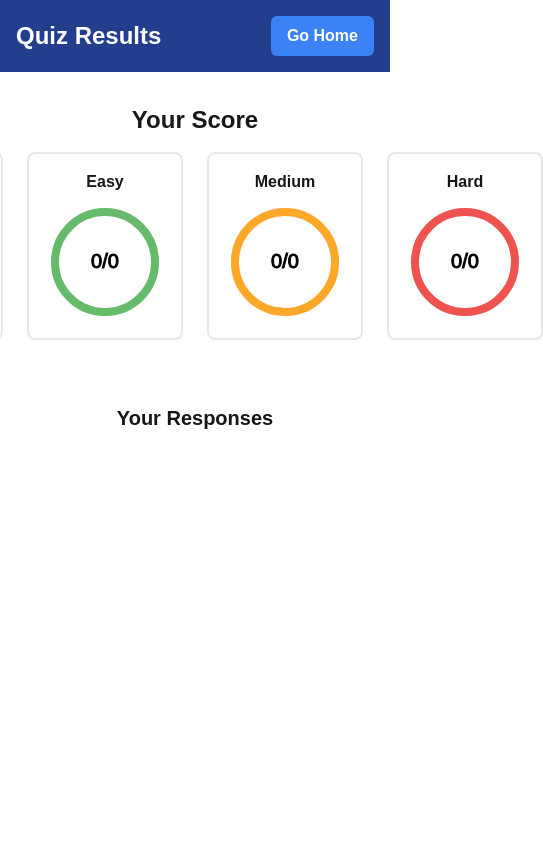
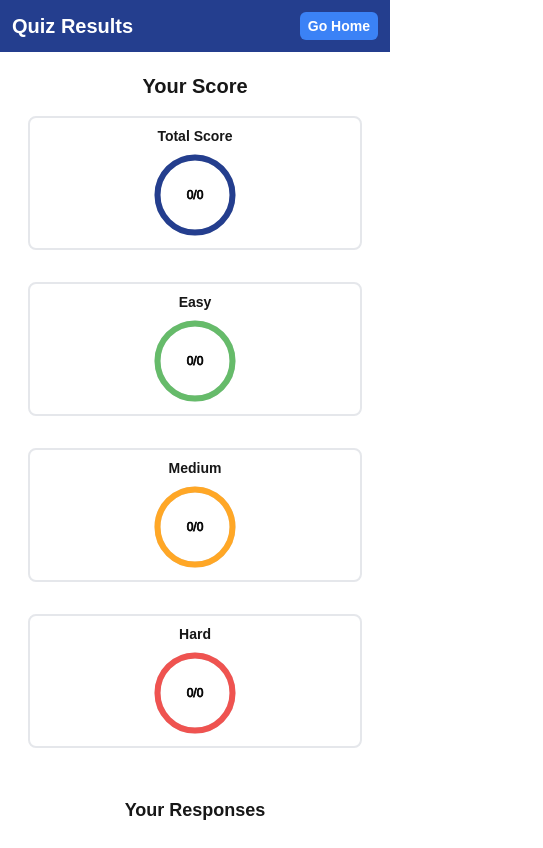
Before and after one commit to harshitvarma638/quiz-assign, a Next.js app: page /Results in a window 390 px wide. Shown: the whole page, 543 px wide, since content can reach past the window. Built offline with nearby package versions, Linux system fonts and the light colour scheme.

Commit message:
made mobile responsive

```diff
--- a/app/(Results)/Results/page.tsx
+++ b/app/(Results)/Results/page.tsx
@@ -74,8 +74,8 @@ export default function Results() {
 
     return (
         <div>
-      <div className="flex items-center justify-between p-4 bg-[#243e8e]">
-        <h1 className="text-2xl font-bold text-white">Quiz Results</h1>
+        <div className="flex items-center justify-between p-3 sm:p-4 bg-[#243e8e]">
+            <h1 className="text-xl sm:text-2xl font-bold text-white">Quiz Results</h1>
             <button
             onClick={() => {
                 localStorage.clear();
@@ -91,32 +91,53 @@ export default function Results() {
                 });
                 router.push("/");
             }}
-          className="px-4 py-2 bg-blue-500 text-white rounded-md font-semibold text-md"
+            className="px-2 py-1 sm:px-4 sm:py-2 bg-blue-500 text-white rounded-md font-semibold text-sm sm:text-md"
             >
             Go Home
             </button>
         </div>
-      <div className="my-4 flex flex-col items-center justify-center p-4">
-        <h1 className="text-2xl font-bold">Your Score</h1>
-        <div className="mt-4 flex flex-row gap-6">
+        <div className="my-2 sm:my-4 flex flex-col items-center justify-center p-3 sm:p-4">
+            <h1 className="text-xl sm:text-2xl font-bold">Your Score</h1>
+            <div className="mt-4 grid grid-cols-1 sm:grid-cols-2 md:flex md:flex-row gap-4 sm:gap-6 w-full px-4 sm:px-0">
+            <div className="w-full md:w-auto">
                 <ProgressBar score={totalCorrect} total={quizData.questions.length} color="#243e8e" label="Total Score" />
+            </div>
+            <div className="w-full md:w-auto">
                 <ProgressBar score={difficultyScores.easy} total={quizData.questions.filter((q) => q.difficulty === "easy").length} color="#66bb6a" label="Easy" />
+            </div>
+            <div className="w-full md:w-auto">
                 <ProgressBar score={difficultyScores.medium} total={quizData.questions.filter((q) => q.difficulty === "medium").length} color="#ffa726" label="Medium" />
+            </div>
+            <div className="w-full md:w-auto">
                 <ProgressBar score={difficultyScores.hard} total={quizData.questions.filter((q) => q.difficulty === "hard").length} color="#ef5350" label="Hard" />
             </div>
             </div>
-      <div className="mt-4 p-4">
-        <div className="mb-4 flex items-center justify-center">
-          <h2 className="text-xl font-bold">Your Responses</h2>
+        </div>
+        <div className="mt-2 sm:mt-4 p-3 sm:p-4">
+            <div className="mb-3 sm:mb-4 flex items-center justify-center">
+            <h2 className="text-lg sm:text-xl font-bold">Your Responses</h2>
             </div>
             {quizData.questions.map((question, index) => {
             const selectedAnswer = quizData.selectedAnswers.find((ans) => ans.question === question.question);
             const questionWithShuffledOptions = processedQuestions.find((q) => q.question === question.question);
 
             return (
-            <div key={index} className="mb-4 border-2 rounded-lg p-4">
-              <p className="font-semibold">{index + 1} - {question.question}</p>
-              <div className="mt-2" style={{ width: 'fit-content', minWidth: '25%' }}>
+                <div key={index} className="mb-4 border-2 rounded-lg p-3 sm:p-4">
+                    <div className="flex flex-col sm:flex-row sm:items-center gap-2 sm:gap-0 sm:justify-between">
+                        <p className="text-sm sm:text-base font-semibold">{index + 1} - {question.question}</p>
+                        <h2
+                            className={`text-xs sm:text-sm font-bold px-3 py-1 rounded-lg inline-block w-fit ${
+                            question.difficulty === "easy"
+                                ? "bg-green-400"
+                                : question.difficulty === "medium"
+                                ? "bg-orange-400"
+                                : "bg-red-500"
+                            }`}
+                        >
+                            {question.difficulty}
+                        </h2>
+                    </div>
+                    <div className="mt-2 w-full sm:w-fit">
                     {questionWithShuffledOptions?.shuffledOptions.map((opt: any, i: any) => {
                     const isSelected = opt.option === selectedAnswer?.selectedOption;
                     const isCorrect = opt.isCorrect;
@@ -125,7 +146,7 @@ export default function Results() {
                     return (
                         <label
                         key={opt.option}
-                      className={`flex items-center justify-between min-w-1/4 m-2 space-x-3 cursor-pointer rounded-md border-[1px] border-gray-600 p-2`}
+                        className={`flex items-center justify-between w-full sm:min-w-[300px] m-1 sm:m-2 space-x-2 sm:space-x-3 cursor-pointer rounded-md border-[1px] border-gray-600 p-2 text-sm sm:text-base`}
                         style={{
                             boxShadow:
                             isCorrect
@@ -144,10 +165,10 @@ export default function Results() {
                             : undefined,
                         }}
                         >
-                      <span className={`flex items-center text-sm font-medium px-2 h-6 border-[1px] bg-white rounded-sm`} style={{ color: "#243e8e", borderColor: "#243e8e" }}>
+                        <span className={`flex items-center text-xs sm:text-sm font-medium px-2 h-5 sm:h-6 border-[1px] bg-white rounded-sm`} style={{ color: "#243e8e", borderColor: "#243e8e" }}>
                             {String.fromCharCode(65 + i)}
                         </span>
-                      <span className="text-md items-center w-full font-medium min-h-6 h-auto" style={{ color: "#000000", borderColor: "#000000" }}>
+                        <span className="text-sm sm:text-md items-center w-full font-medium min-h-5 sm:min-h-6 h-auto" style={{ color: "#000000", borderColor: "#000000" }}>
                             {opt.option}
                         </span>
                         <div className="flex relative">
@@ -156,11 +177,11 @@ export default function Results() {
                             name={question.question}
                             value={opt.option}
                             checked={isSelected}
-                          className="appearance-none w-5 h-5 rounded-full focus:outline-none"
+                            className="appearance-none w-4 h-4 sm:w-5 sm:h-5 rounded-full focus:outline-none"
                             disabled
                             />
-                        {isCorrect && <Check size={20} className="absolute top-0 left-0 text-green-500" />}
-                        {isIncorrect && <X size={20} className="absolute top-0 left-0 text-red-500" />}
+                            {isCorrect && <Check size={16} className="absolute top-0 left-0 text-green-500 sm:size-20" />}
+                            {isIncorrect && <X size={16} className="absolute top-0 left-0 text-red-500 sm:size-20" />}
                         </div>
                         </label>
                     );
--- a/app/(landing)/page.tsx
+++ b/app/(landing)/page.tsx
@@ -34,10 +34,11 @@ export default function Home() {
 
   return (
     <div className="flex flex-col items-center justify-center h-screen">
-      <div className="grid grid-cols-2 gap-2 h-screen w-screen">
-        <div className="col-span-1 flex flex-col items-center justify-center text-4xl">
-          <Image src="/quiz.png" alt="Quiz Image" width={500} height={500}/>
+      <div className="grid grid-cols-1 md:grid-cols-2 gap-2 h-screen w-screen">
+        <div className="hidden md:flex col-span-1 flex-col items-center justify-center text-4xl">
+          <Image src="/quiz.png" alt="Quiz Image" width={500} height={500} />
         </div>
+
         <div className="col-span-1 flex items-center justify-center h-screen">
           <div className="flex flex-col p-6 rounded-lg shadow-md w-96 bg-[#eef3fc] justify-center">
             <h2 className="text-2xl font-bold mb-4 text-center">Enter Details</h2>
@@ -48,7 +49,9 @@ export default function Home() {
               }}
             >
               <div className="flex flex-col mb-4 align-start">
-                <label className="mb-2 block font-medium text-xl text-" htmlFor="name">Name:</label>
+                <label className="mb-2 block font-medium text-xl" htmlFor="name">
+                  Name:
+                </label>
                 <input
                   type="text"
                   id="name"
@@ -59,19 +62,18 @@ export default function Home() {
                 />
               </div>
               <div className="flex flex-col mb-4 align-start">
-                <label className="mb-2 block font-medium text-xl text-" htmlFor="name">Email:</label>
+                <label className="mb-2 block font-medium text-xl" htmlFor="email">
+                  Email:
+                </label>
                 <input
                   type="email"
                   id="email"
-                  name="name"
+                  name="email"
                   onChange={(e) => setEmail(e.target.value)}
                   className="p-2 border border-gray-300 rounded-md bg-white focus:outline-none focus:ring-2 focus:ring-blue-500"
                 />
               </div>
-              <button
-                type="submit"
-                className="w-full py-2 px-4 bg-[#243e8e] text-white font-medium text-xl rounded-lg"
-              >
+              <button type="submit" className="w-full py-2 px-4 bg-[#243e8e] text-white font-medium text-xl rounded-lg">
                 Start the quiz
               </button>
             </form>
--- a/components/ui/ProgressBar.tsx
+++ b/components/ui/ProgressBar.tsx
@@ -6,10 +6,16 @@ const CircularProgressBar = ({ score, total, color, label }: any) => {
   const progress = (score / total) * circumference;
 
   return (
-    <div className="flex flex-col items-center justify-center mb-4 border-2 rounded-lg p-4">
-      <p className="font-semibold mb-2">{label}</p>
+    <div className="flex flex-col items-center justify-center mb-4 border-2 rounded-lg p-2 sm:p-4">
+      <p className="text-sm sm:text-base font-semibold mb-1 sm:mb-2">{label}</p>
       <div className="relative">
-        <svg width="120" height="120">
+        <svg
+          width="90"
+          height="90"
+          className="w-[90px] h-[90px] sm:w-[120px] sm:h-[120px]"
+          viewBox="0 0 120 120"
+          preserveAspectRatio="xMidYMid meet"
+        >
           <circle
             cx="60"
             cy="60"
@@ -40,7 +46,7 @@ const CircularProgressBar = ({ score, total, color, label }: any) => {
             stroke="black"
             strokeWidth="1px"
             dy=".3em"
-            className="font-medium text-xl"
+            className="text-base sm:text-xl font-medium"
           >
             {score}/{total}
           </text>
```
Also changed, not shown: app/(quiz)/Quiz/page.tsx (+38 -43 lines). Lines whose indentation alone changed are shown as unchanged.
